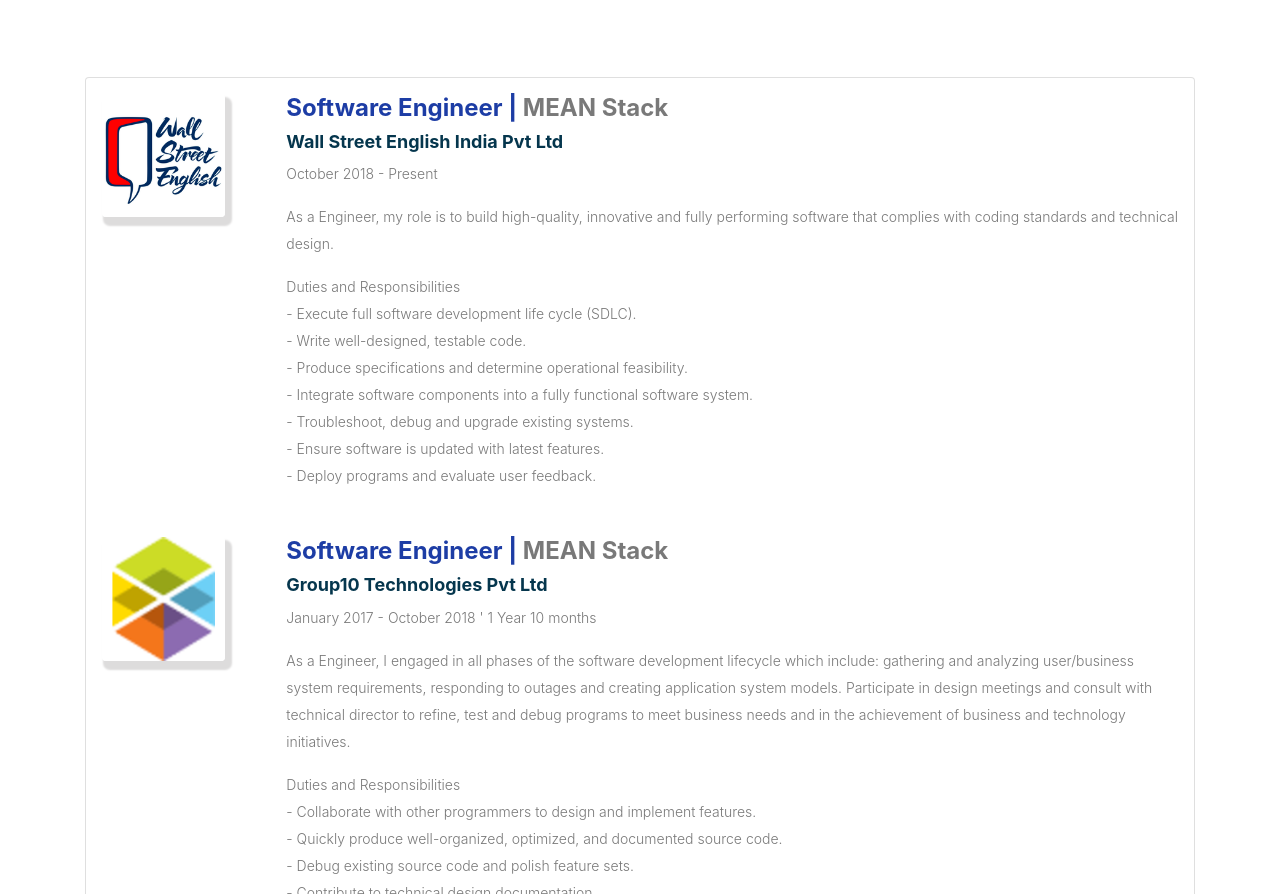
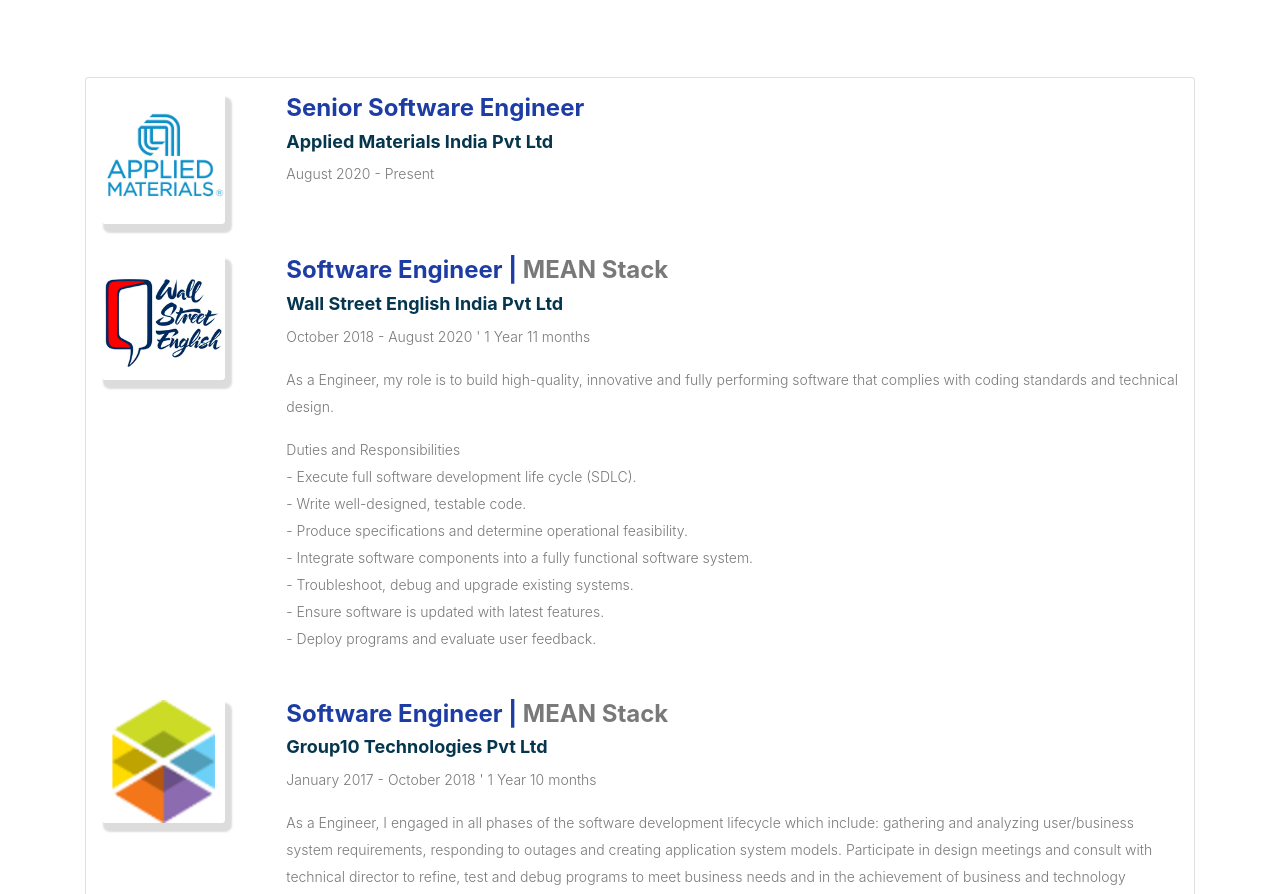
Before and after one commit to deepakpookkote/Deepak-Pookkote, a plain HTML site: page experience.html in a window 1280 px wide. Shown: the part 1050-1944 px from the top of the page. Drawn offline with Linux system fonts and the light colour scheme.

Commit message:
latest information added in experience

```diff
--- a/experience.html
+++ b/experience.html
@@ -112,6 +112,33 @@
 
 						<div class="row p-3">
 							<div class="col-lg-2 col-md-2 col-sm-12">
+								<img src="img/experience/amat.jpg" alt="applied materials" class="img-fluid border-0"></a>
+							</div>
+							<div class="col-lg-10 col-md-10 col-sm-12 pt-3 pt-lg-0 pt-md-0">
+								<h3 class="font-color-blue">Senior Software Engineer
+								</h3>
+								<h4>Applied Materials India Pvt Ltd</h4>
+								<p>August 2020 - Present</p>
+								<!-- <p>As a Engineer, my role is to build high-quality, innovative and fully
+									performing software that complies with coding standards and technical design.
+								</p>
+
+								<p>Duties and Responsibilities<br />
+									- Execute full software development life cycle (SDLC).<br />
+									- Write well-designed, testable code.<br />
+									- Produce specifications and determine operational feasibility.<br />
+									- Integrate software components into a fully functional software system.<br />
+									- Troubleshoot, debug and upgrade existing systems.<br />
+									- Ensure software is updated with latest features.<br />
+									- Deploy programs and evaluate user feedback.
+								</p> -->
+
+							</div>
+
+						</div>
+
+						<div class="row p-3">
+							<div class="col-lg-2 col-md-2 col-sm-12">
 								<img src="img/experience/wallstreet.png" alt="wall street english" class="img-fluid border-0"></a>
 							</div>
 							<div class="col-lg-10 col-md-10 col-sm-12 pt-3 pt-lg-0 pt-md-0">
@@ -121,7 +148,7 @@
 									</span>
 								</h3>
 								<h4>Wall Street English India Pvt Ltd</h4>
-								<p>October 2018 - Present</p>
+								<p>October 2018 - August 2020 &apos; 1 Year 11 months</p>
 								<p>As a Engineer, my role is to build high-quality, innovative and fully
 									performing software that complies with coding standards and technical design.
 								</p>
```
Also changed, not shown: img/experience/amat.jpg (added).
